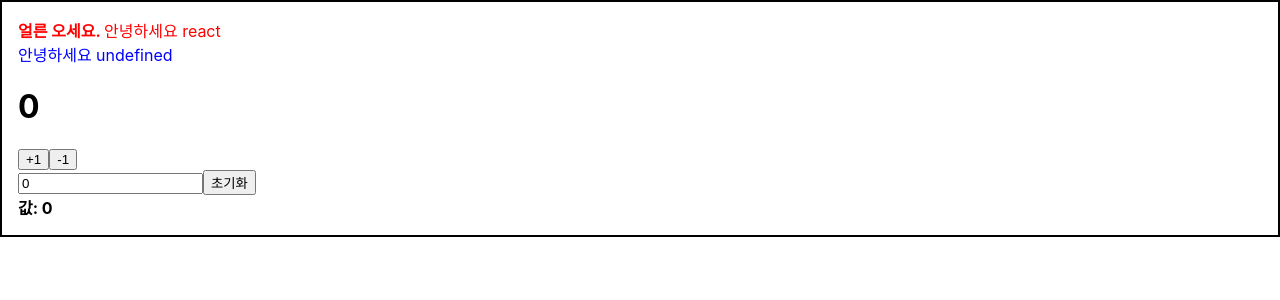
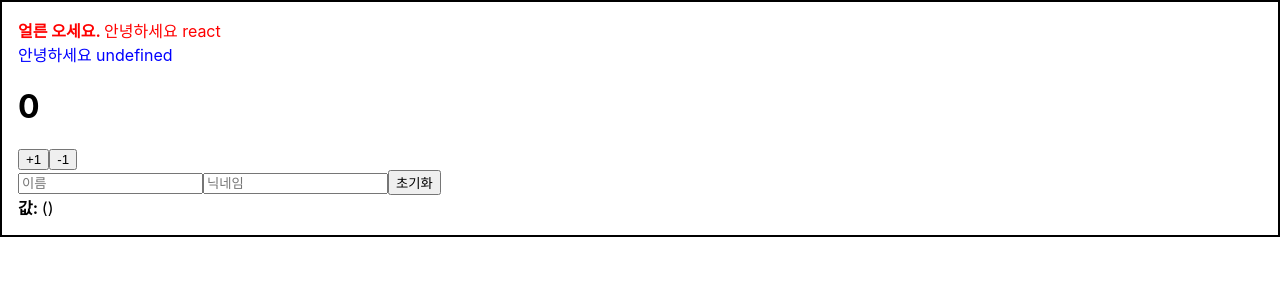
Before and after one commit to jypthemiracle/velopert-react-tutorial, a React (Create React App) app: page / in a window 1280 px wide. Shown: the top 300 px of the page. Built offline with nearby package versions, Linux system fonts and the light colour scheme.

Commit message:
modify: update useRef function to use focus DOM API

```diff
--- a/src/InputSample.js
+++ b/src/InputSample.js
@@ -1,22 +1,44 @@
-import React, {useState} from 'react';
+import React, {useState, useRef} from 'react';
 
 function InputSample() {
-    const [text, setText] = useState(0);
+    const [inputs, setInputs] = useState({
+        name: '',
+        nickname: ''
+    });
+
+    const nameInput = useRef();
+
+    const {name, nickname} = inputs;
+
     const onChange = (e) => {
-        setText(e.target.value);
+        const {value, name} = e.target;
+        setInputs({
+            ...inputs, // spread 문법 이용한 기존 inputs 객체 복사
+            [name]: value // name 키를 가진 값을 value로 설정
+        });
     };
+
     const onReset = () => {
-        setText('');
+        setInputs({
+            name: '',
+            nickname: ''
+        });
+        // useRef() 를 사용하여 Ref 객체를 만들고,
+        nameInput.current.focus();
     };
+
     return (
         <div>
-            <input onChange={onChange} value={text}></input>
+            {/* 이 객체를 우리가 선택하고 싶은 DOM에 ref 값으로 설정해주어야 합니다. */}
+            <input name="name" placeholder="이름" onChange={onChange} value={name} ref={nameInput}/>
+            <input name="nickname" placeholder="닉네임" onChange={onChange} value={nickname}/>
             <button onClick={onReset}>초기화</button>
             <div>
-                <b>값: {text}</b>
+                <b>값: </b>
+                {name} ({nickname})
             </div>
         </div>
-    )
+    );
 }
 
 export default InputSample;
```
